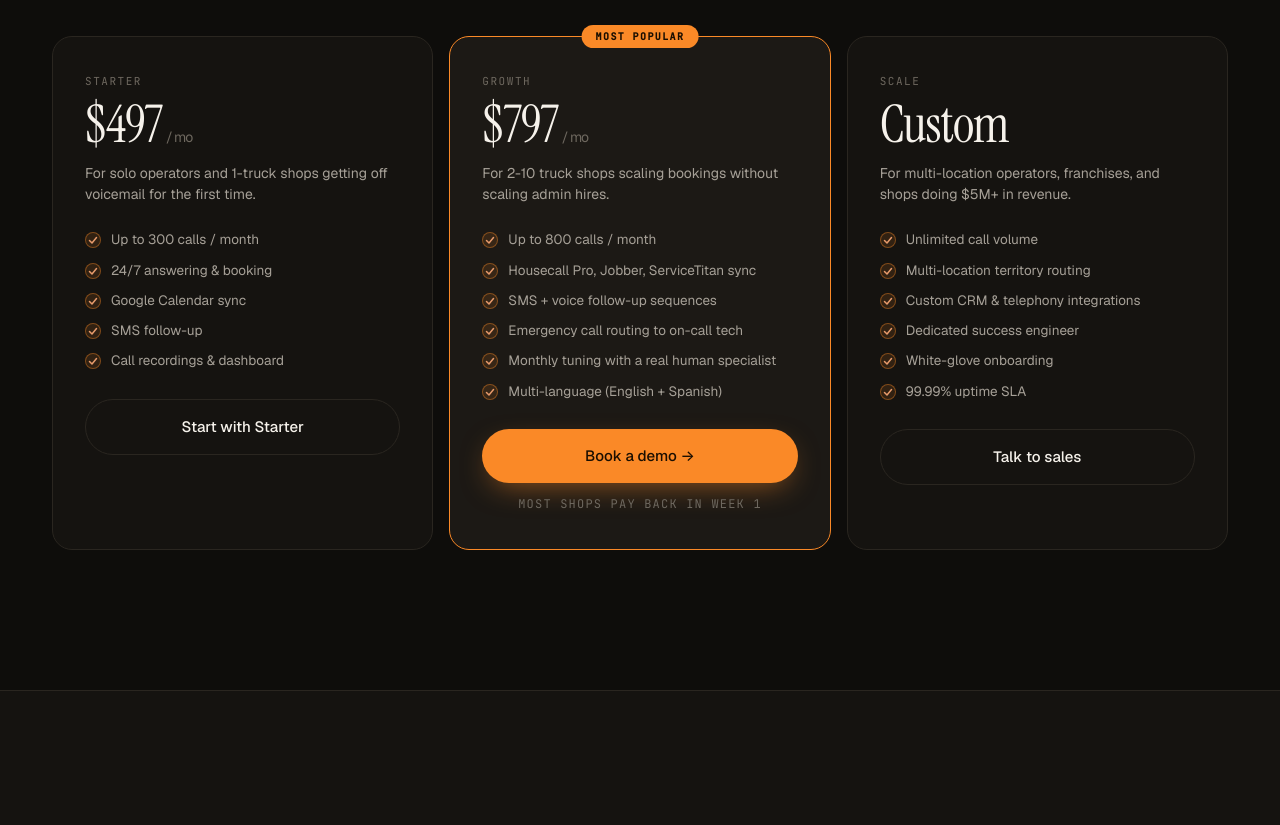
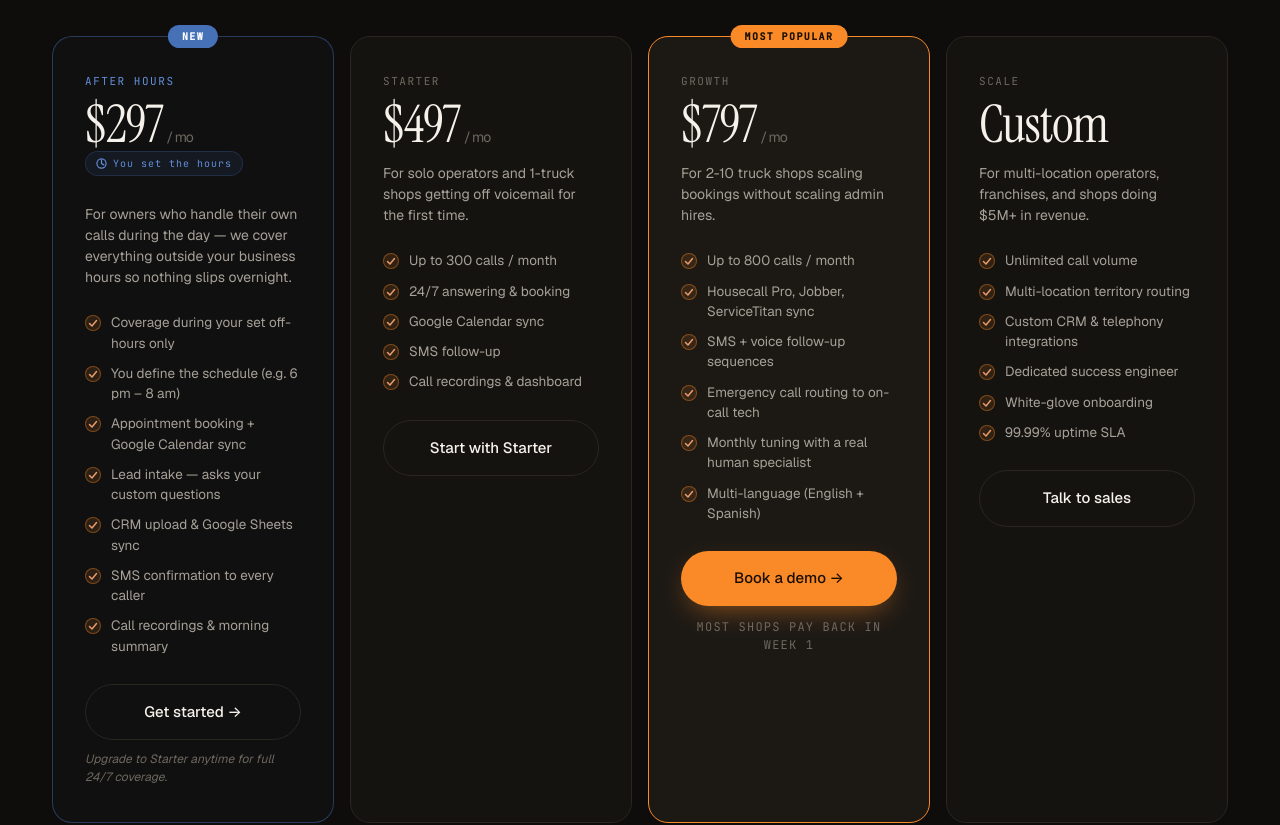
Before and after one commit to brandonworkspace10/CM.01, a website: page index.html in a window 1280 px wide. Shown: the part 8600-9425 px from the top of the page. Drawn offline with nearby package versions, Linux system fonts and the light colour scheme.

Commit message:
Add After Hours plan at $297/mo + 4-column pricing grid
New plan for business owners who take their own calls during the day:
- Activates only during owner-defined off-hours (e.g. 6pm–8am)
- Books appointments + Google Calendar sync
- Asks custom intake questions
- Uploads leads to CRM / Google Sheets
- SMS confirmation + morning call summary
- $297/mo (vs $497 Starter for full 24/7)
- Upgrade path to Starter called out on the card

Pricing grid updated from 3 to 4 columns (2-col at <1100px, 1-col at <600px).
After Hours card styled with a distinct indigo accent + "New" badge.
New FAQ item explaining how the after-hours schedule works.
Schema JSON-LD pricing and after-hours answers updated.

Co-Authored-By: Claude Sonnet 4.6 <noreply@anthropic.com>

```diff
--- a/index.html
+++ b/index.html
@@ -131,8 +131,8 @@
         { "@type": "Question", "name": "Does the AI receptionist actually sound human?", "acceptedAnswer": { "@type": "Answer", "text": "Yes. Callers rarely realize they are speaking to an AI. It listens, interrupts naturally, handles objections, and speaks with the pacing of a trained dispatcher." } },
         { "@type": "Question", "name": "Can it integrate with my scheduling software?", "acceptedAnswer": { "@type": "Answer", "text": "Calling Matrix integrates directly with Housecall Pro, ServiceTitan, Jobber, FieldEdge, Workiz, Google Calendar, and Calendly. For software not on the standard list, we build custom API and webhook integrations. Every Calling Matrix setup is custom-built for your specific tools — not a generic template." } },
         { "@type": "Question", "name": "How fast can I get set up?", "acceptedAnswer": { "@type": "Answer", "text": "Most home service businesses are live in under 48 hours. We clone your dispatcher's script, train on your services and pricing, and port your number." } },
-        { "@type": "Question", "name": "What happens to calls after hours?", "acceptedAnswer": { "@type": "Answer", "text": "Calling Matrix answers 24/7/365. Emergency calls get routed to on-call technicians. Non-urgent calls get booked for the next available slot." } },
-        { "@type": "Question", "name": "How much does Calling Matrix cost?", "acceptedAnswer": { "@type": "Answer", "text": "Plans start at $497/month for the Starter tier, $797/month for Growth, and custom pricing for Scale. All plans include unlimited call answering, booking automation, and SMS follow-up. There is no per-minute billing." } },
+        { "@type": "Question", "name": "What happens to calls after hours?", "acceptedAnswer": { "@type": "Answer", "text": "On 24/7 plans, Calling Matrix answers every call around the clock — emergency calls route to your on-call tech, non-urgent calls get booked for the next available slot. On the After Hours plan, Calling Matrix activates only during your defined off-hours, captures leads, books appointments, and delivers a morning summary while you sleep." } },
+        { "@type": "Question", "name": "How much does Calling Matrix cost?", "acceptedAnswer": { "@type": "Answer", "text": "After Hours coverage starts at $297/month for owners who take their own calls during the day. Full 24/7 plans start at $497/month (Starter), $797/month (Growth), and custom pricing for Scale. All plans include a one-time $797 setup fee, unlimited call answering during covered hours, booking automation, and SMS follow-up. No per-minute billing." } },
         { "@type": "Question", "name": "What happens if the AI can't answer a question?", "acceptedAnswer": { "@type": "Answer", "text": "If a caller asks something outside the AI's training — a very specific pricing question or unusual scenario — it captures the caller's name and number and sends you a text immediately so you can call them back." } },
         { "@type": "Question", "name": "Does it work for all home service businesses or just HVAC?", "acceptedAnswer": { "@type": "Answer", "text": "Calling Matrix works for any home service business: HVAC, plumbing, electrical, roofing, cleaning, landscaping, pest control, and more. Each business gets a custom-trained receptionist based on its specific services, pricing, and service area." } },
         { "@type": "Question", "name": "Can I keep my existing phone number?", "acceptedAnswer": { "@type": "Answer", "text": "Yes. We port your existing business number to Calling Matrix in 1–3 business days so nothing changes for your customers. If you need a new number instead, we provision a local number for you — your choice." } },
@@ -912,8 +912,20 @@ h2.sec-title .italic { color: var(--accent); }
 }
 
 /* ============ PRICING ============ */
-.pricing-grid { display: grid; grid-template-columns: repeat(3, 1fr); gap: 16px; }
-@media (max-width: 980px) { .pricing-grid { grid-template-columns: 1fr; } }
+.pricing-grid { display: grid; grid-template-columns: repeat(4, 1fr); gap: 16px; }
+@media (max-width: 1100px) { .pricing-grid { grid-template-columns: repeat(2, 1fr); } }
+@media (max-width: 600px)  { .pricing-grid { grid-template-columns: 1fr; } }
+.plan.after-hours { border-color: oklch(0.55 0.12 260 / 0.45); background: oklch(0.55 0.12 260 / 0.04); }
+.plan.after-hours .plan-name { color: oklch(0.65 0.12 260); }
+.plan.after-hours::before {
+  content: 'New';
+  position: absolute; top: -12px; left: 50%; transform: translateX(-50%);
+  padding: 4px 14px; background: oklch(0.55 0.12 260); color: #fff;
+  font-family: var(--mono); font-size: 10px; letter-spacing: 0.14em; text-transform: uppercase;
+  border-radius: 999px; font-weight: 600;
+}
+.hours-badge { display: inline-flex; align-items: center; gap: 6px; font-family: var(--mono); font-size: 10px; letter-spacing: .1em; color: oklch(0.65 0.12 260); background: oklch(0.55 0.12 260 / 0.1); border: 1px solid oklch(0.55 0.12 260 / 0.25); padding: 4px 10px; border-radius: 999px; margin-bottom: 16px; }
+.plan-hours-note { font-size: 12px; color: var(--fg-mute); margin-top: 10px; font-style: italic; }
 .plan {
   background: var(--bg-2);
   border: 1px solid var(--line);
@@ -1609,9 +1621,29 @@ footer {
     <div class="sec-head reveal in">
       <div class="sec-label"><span class="mono" data-i18n="pricing.label">06 / Pricing</span></div>
       <h2 class="sec-title" data-i18n="pricing.title">Pay less than a part-time hire. <span class="italic">Book more than a full team.</span></h2>
-      <p class="sec-sub" data-i18n="pricing.sub">All plans include a one-time $797 setup fee. Month-to-month — no long-term contracts.</p>
+      <p class="sec-sub" data-i18n="pricing.sub">All plans include a one-time $797 setup fee. Month-to-month — no long-term contracts. Prefer to take calls yourself during business hours? The After Hours plan captures everything while you sleep.</p>
     </div>
     <div class="pricing-grid">
+      <div class="plan after-hours reveal in">
+        <div class="plan-name">After Hours</div>
+        <div class="plan-price">$297<span class="unit">/ mo</span></div>
+        <div class="hours-badge">
+          <svg width="11" height="11" viewBox="0 0 12 12" fill="none"><path d="M6 1a5 5 0 100 10A5 5 0 006 1zm0 1.5V6l2.5 1.5" stroke="currentColor" stroke-width="1.3" stroke-linecap="round" stroke-linejoin="round"/></svg>
+          You set the hours
+        </div>
+        <p class="plan-desc">For owners who handle their own calls during the day — we cover everything outside your business hours so nothing slips overnight.</p>
+        <ul class="plan-features">
+          <li>Coverage during your set off-hours only</li>
+          <li>You define the schedule (e.g. 6 pm – 8 am)</li>
+          <li>Appointment booking + Google Calendar sync</li>
+          <li>Lead intake — asks your custom questions</li>
+          <li>CRM upload &amp; Google Sheets sync</li>
+          <li>SMS confirmation to every caller</li>
+          <li>Call recordings &amp; morning summary</li>
+        </ul>
+        <a href="#demo" class="btn btn-ghost">Get started →</a>
+        <div class="plan-hours-note">Upgrade to Starter anytime for full 24/7 coverage.</div>
+      </div>
       <div class="plan reveal in">
         <div class="plan-name">Starter</div>
         <div class="plan-price">$497<span class="unit">/ mo</span></div>
@@ -1666,6 +1698,10 @@ footer {
       <h2 class="sec-title">Common questions from <span class="italic">busy owners.</span></h2>
     </div>
     <div class="faq-list">
+      <div class="faq-item reveal in">
+        <div class="faq-q">How does the After Hours plan work?<div class="faq-plus"></div></div>
+        <div class="faq-a">You set your business hours — say, 8 am to 6 pm — and Calling Matrix only activates outside those times. Any call that comes in after 6 pm, on weekends, or on holidays is answered immediately, your custom questions are asked, appointments are booked straight into your calendar, and leads are uploaded into your CRM. You wake up to a summary of everything captured overnight. No missed calls, no voicemails, no morning backlog. If you grow and want full 24/7 coverage, upgrading to Starter takes one call.</div>
+      </div>
       <div class="faq-item reveal in">
         <div class="faq-q">Does it actually sound human?<div class="faq-plus"></div></div>
         <div class="faq-a">Yes — and callers almost never realize it's AI. Calling Matrix interrupts naturally, handles accents and background noise, and follows the pacing of a trained dispatcher. Hear a real recording on your demo call.</div>
```
